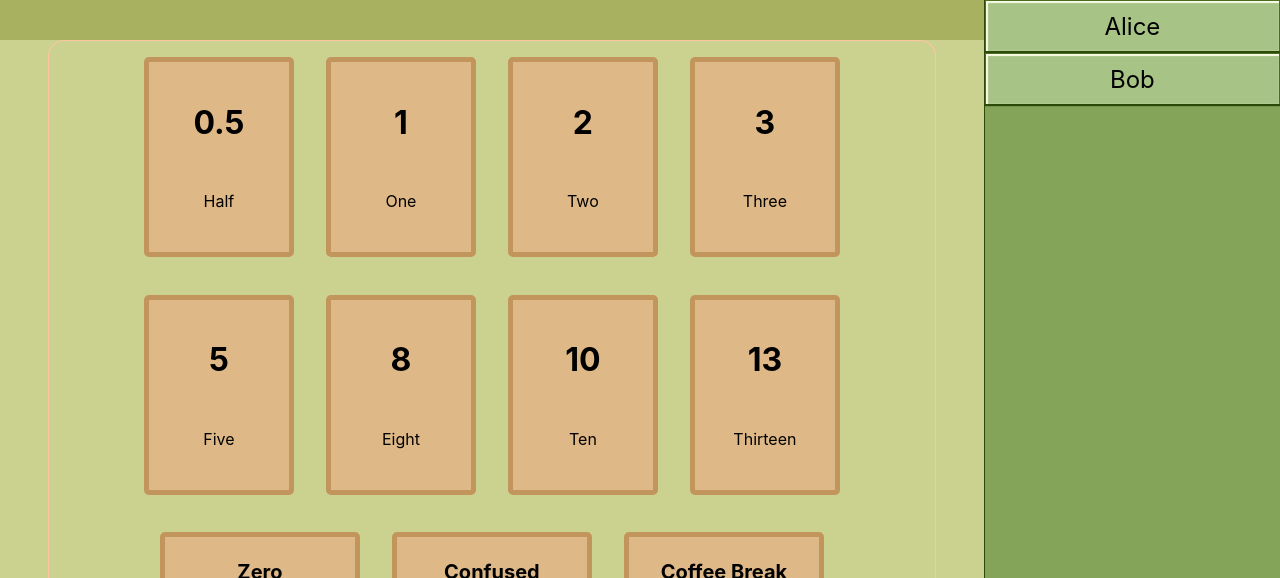
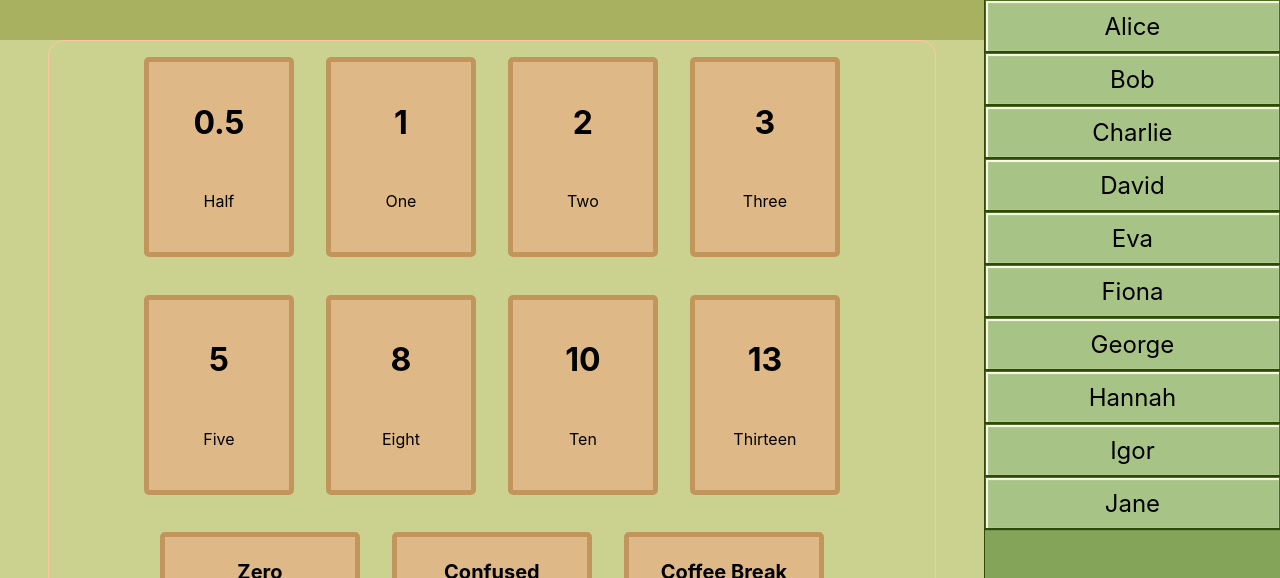
Before and after one commit to Digitanalogik/react-card-table, a React (Create React App) app: page / in a window 1280 px wide. Shown: the top 578 px of the page. Built offline with nearby package versions, Linux system fonts and the light colour scheme.

Commit message:
More players to fill the player list

```diff
--- a/src/App.tsx
+++ b/src/App.tsx
@@ -20,10 +20,17 @@ const App = (): ReactElement => {
     { id: 10, type: 'special', value: 0, title: 'Coffee Break', description: "Let's have a break", image: 'https://icons.iconarchive.com/icons/iconarchive/fat-sugar-food/256/Drink-Coffee-icon.png' },
   ];
 
-  const PLAYERS: Player[] = [
+  const PLAYERS = [
     { id: 1, name: 'Alice' },
     { id: 2, name: 'Bob' },
-    // ... more users
+    { id: 3, name: 'Charlie' },
+    { id: 4, name: 'David' },
+    { id: 5, name: 'Eva' },
+    { id: 6, name: 'Fiona' },
+    { id: 7, name: 'George' },
+    { id: 8, name: 'Hannah' },
+    { id: 9, name: 'Igor' },
+    { id: 10, name: 'Jane' }
   ];
 
   return (
```
